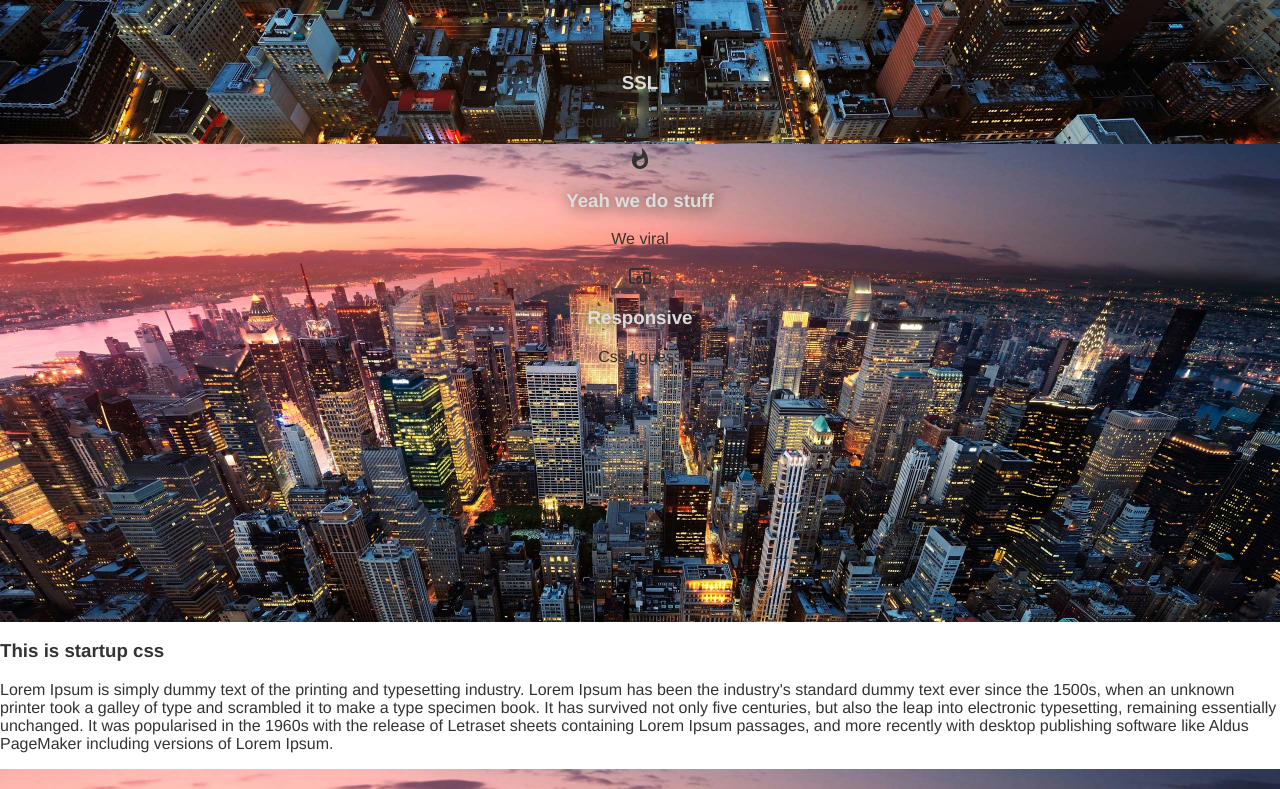
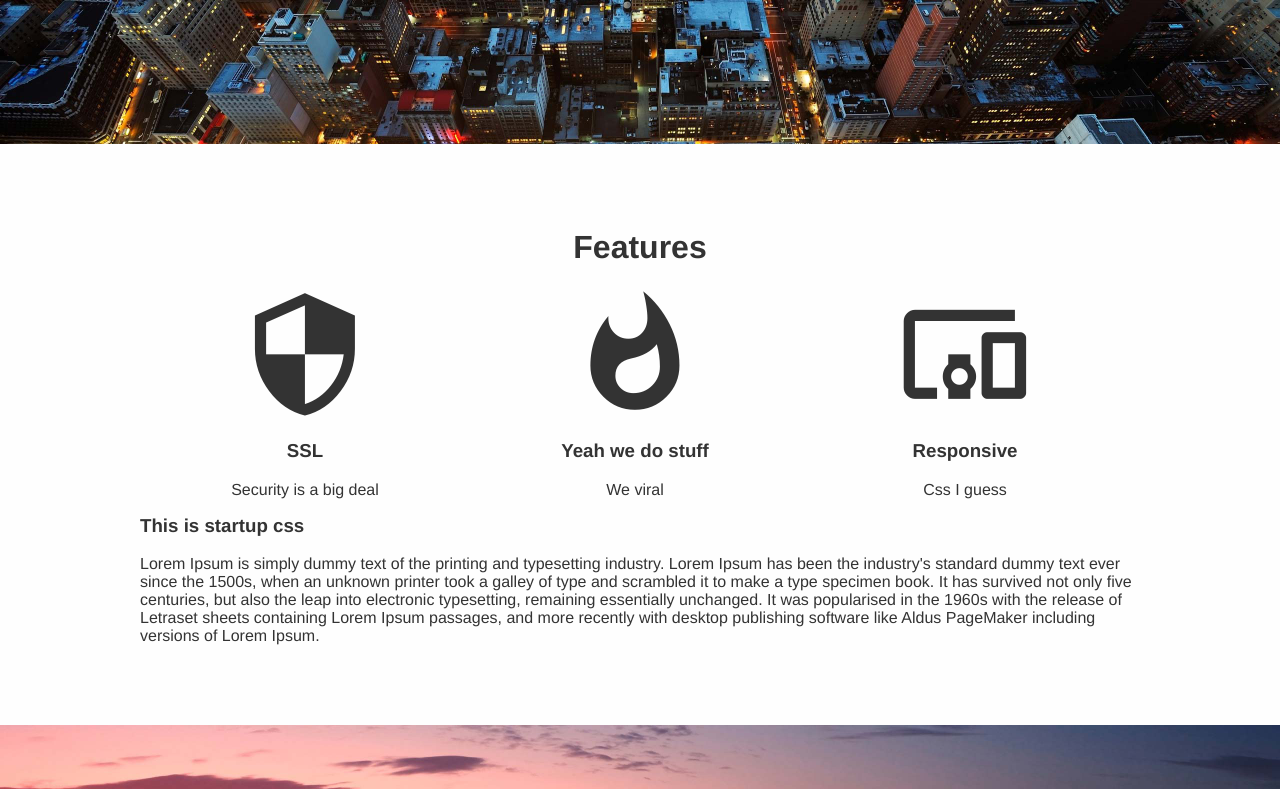
Before and after one commit to pedsm/startup.css, a plain HTML site: page index.pug in a window 1280 px wide. Shown: the part 656-1445 px from the top of the page. Drawn offline with nearby package versions, Linux system fonts and the light colour scheme; files that its build step writes are made by us from their sources.

Commit message:
Random fixes

```diff
--- a/index.pug
+++ b/index.pug
@@ -10,7 +10,7 @@ html
 			h3 Amazing catchphrase
 			#terminal
 				p $ sudo rm -r *
-			#features
+		#features
 			h1 Features
 			.third
 				i.icon.material-icons security
@@ -24,8 +24,8 @@ html
 				i.icon.material-icons devices_other
 				h3 Responsive
 				p Css I guess
-		h3 This is startup css
-		p Lorem Ipsum is simply dummy text of the printing and typesetting industry. Lorem Ipsum has been the industry's standard dummy text ever since the 1500s, when an unknown printer took a galley of type and scrambled it to make a type specimen book. It has survived not only five centuries, but also the leap into electronic typesetting, remaining essentially unchanged. It was popularised in the 1960s with the release of Letraset sheets containing Lorem Ipsum passages, and more recently with desktop publishing software like Aldus PageMaker including versions of Lorem Ipsum.
+			h3 This is startup css
+			p Lorem Ipsum is simply dummy text of the printing and typesetting industry. Lorem Ipsum has been the industry's standard dummy text ever since the 1500s, when an unknown printer took a galley of type and scrambled it to make a type specimen book. It has survived not only five centuries, but also the leap into electronic typesetting, remaining essentially unchanged. It was popularised in the 1960s with the release of Letraset sheets containing Lorem Ipsum passages, and more recently with desktop publishing software like Aldus PageMaker including versions of Lorem Ipsum.
 		#banner
 			h1 Title
 			h3 Amazing catchphrase
--- a/sass/startup.scss
+++ b/sass/startup.scss
@@ -1,7 +1,7 @@
 //Variables
 $background1: "/img/bg.jpg";
-$black: #333;
-$white: #ddd;
+$black: #222;
+$white: #fefefe;
 
 //breakpoints for media-queries
 $breakpoint: 640px;
@@ -20,11 +20,15 @@ head
 		content:"<meta name='viewport' content='width=device-width, initial-scale=1'>";
 	}
 }
-body{margin:0;}
+body{
+	margin:0;
+	background-color:$white;
+}
 #banner
 {
 	width:100%;
-    padding:30vh 0;
+	padding:25vh 0;
+	height:50vh;
     text-align:center;
     background-image:url($background1);
     background-attachment: fixed;
@@ -35,16 +39,12 @@ body{margin:0;}
 	    color:$white;
 	    font-size:50pt;
 	    text-shadow: 0px 0px 15px $black;
-		&:after{
-			content: "hello";
-		}
 	}
 	h3 {
 	    color:$white;
 	    text-shadow: 0px 0px 15px $black;
 	}
 }
-
 
 #terminal
 {
@@ -53,6 +53,7 @@ body{margin:0;}
     margin: 0px auto;
     -webkit-border-radius: 10px;
     -moz-border-radius: 10px;
+	//features
     border-radius: 10px;
 	p {
 	    font-family:Courier new, monospace;
@@ -67,13 +68,17 @@ body{margin:0;}
 //features
 #features
 {
-    text-align:center;
+	padding:5%;
     max-width:1000px;
     width:90%;
     margin:0 auto;
 	overflow:auto;
+	h1{
+		text-align: center;
+	}
 	.third
 	{
+	    text-align:center;
 	    float:left;
 	    width: 33%;
 	    margin:auto;
@@ -86,8 +91,10 @@ body{margin:0;}
 //Mobile breakpoint
 @media screen and (max-width: $breakpoint)
 {
-	.third
+	#features
 	{
-		float:none;
+		.third {
+			float:none;
+		}
 	}
 }
```
Also changed, not shown: css/startup.css, index.html, 1 other file.
